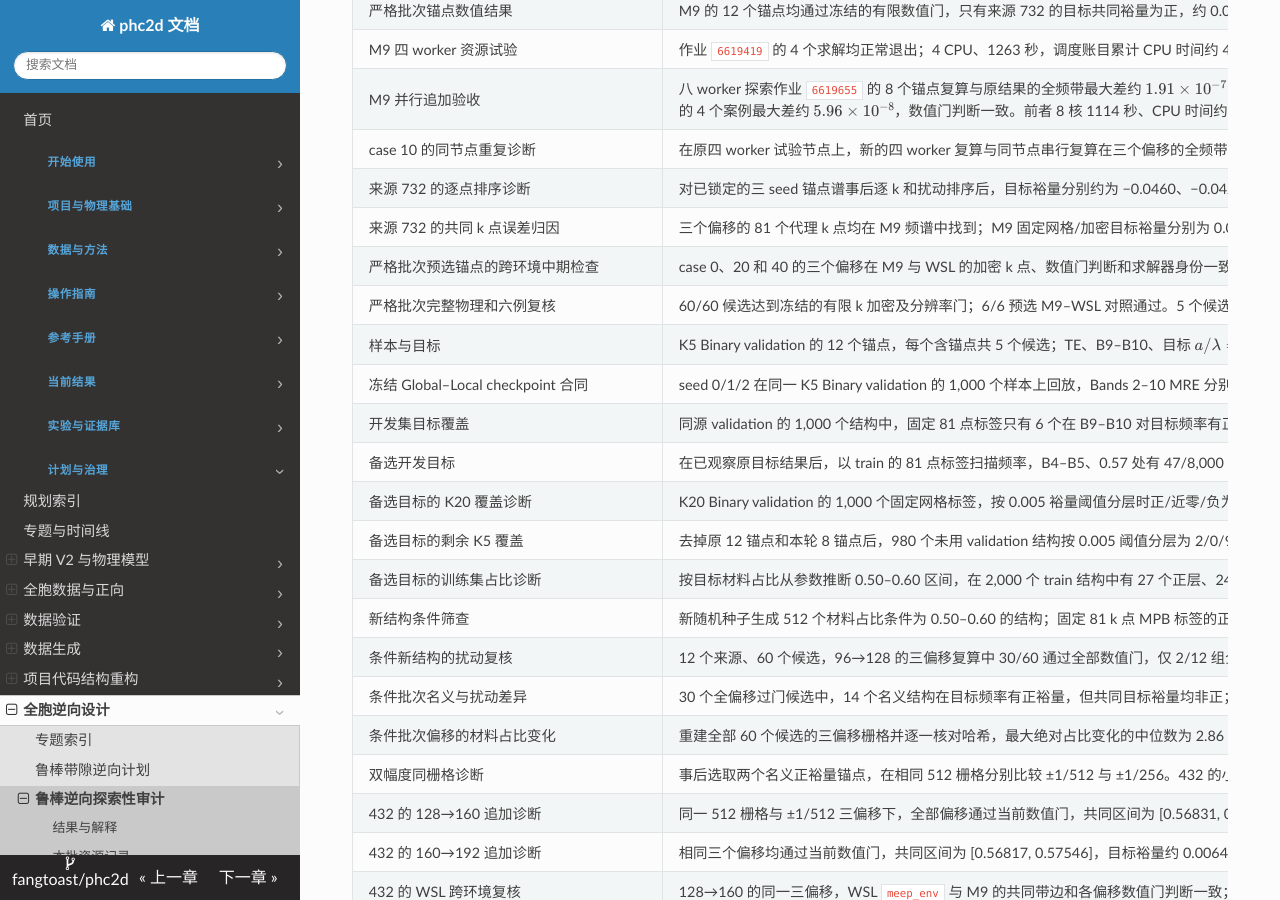
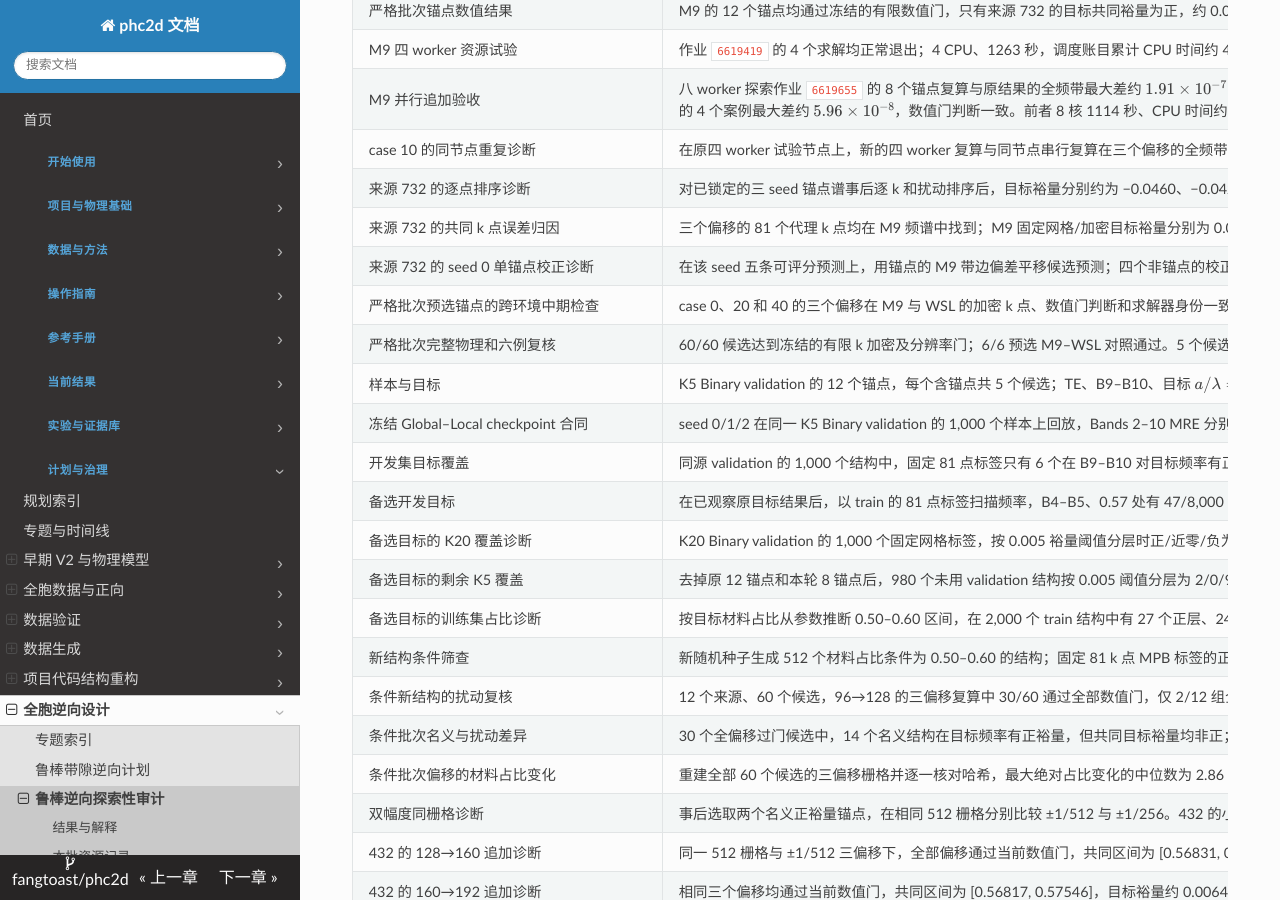
Before and after one commit to fangtoast/phc2d, an MkDocs documentation site: the page built from docs/results/inverse/鲁棒带隙逆向可用性审计.md, in a window 1280 px wide and 900 px high, scrolled down 500 px. Built offline with MkDocs 1.6.1, drawn with Linux system fonts in a browser that asks for light colours; part of the change alters nothing that is shown.

Commit message:
Record conditional inverse edge calibration diagnostic

```diff
--- a/docs/results/inverse/鲁棒带隙逆向可用性审计.md
+++ b/docs/results/inverse/鲁棒带隙逆向可用性审计.md
@@ -17,6 +17,7 @@ validation_backend: mixed
 source_artifacts:
   - runs/20261030/EXP-INV-007_preflight_202610301200
   - runs/20261030/EXP-INV-007_preflight_202610302318
+  - runs/20261101/EXP-INV-007_preflight_202611011445
 ---
 
 <!--
@@ -42,6 +43,7 @@ source_artifacts:
 | case 10 的同节点重复诊断 | 在原四 worker 试验节点上，新的四 worker 复算与同节点串行复算在三个偏移的全频带最大差约 $9.31\times10^{-8}$；新旧两次四 worker 复算最大差约 $2.07\times10^{-6}$，门判断一致 | 初次超差未在这一次重复中重现；同一节点上不同轮次也可出现差异，不能据此确定并行是原因或宣称问题消除。原 $10^{-6}$ 全谱判据及首次未通过记录保持不变 |
 | 来源 732 的逐点排序诊断 | 对已锁定的三 seed 锚点谱事后逐 k 和扰动排序后，目标裕量分别约为 −0.0460、−0.0421、−0.0416；M9 加密结果为 0.05065 | 仅一个来源，代理使用固定 k 网格、MPB 使用加密带边；逐点排序仍未恢复该例正裕量，不能作为已验证修复，也不改变原始不可评分状态 |
 | 来源 732 的共同 k 点误差归因 | 三个偏移的 81 个代理 k 点均在 M9 频谱中找到；M9 固定网格/加密目标裕量分别为 0.05092/0.05065，三 seed 代理固定网格裕量分别为 −0.04605/−0.06248/−0.04156 | 仅一个事后诊断来源；该例的正负判断差异已经出现在共同 k 点上，并非单由加密造成。异常谱仅作诊断，不能作为有效预测；是否能通过局部校准或重新训练修复仍需独立实验 |
+| 来源 732 的 seed 0 单锚点校正诊断 | 在该 seed 五条可评分预测上，用锚点的 M9 带边偏差平移候选预测；四个非锚点的校正后裕量均为正。原始代理已选中 `threshold_minus`，其 M9 裕量约 0.05143，为四个邻域候选中最高；该候选校正后预测约 0.05241。[原始诊断](../../../runs/20261101/EXP-INV-007_preflight_202611011445/source732_seed0_posthoc_diagnostic.json) | 单来源、单 seed 的事后条件描述；锚点校正后的锚点值按构造吻合。原始代理与校正代理选中同一候选，不能据此声称校正改善了排序或通过 P2；本来源未纳入预选六例 WSL 复核 |
 | 严格批次预选锚点的跨环境中期检查 | case 0、20 和 40 的三个偏移在 M9 与 WSL 的加密 k 点、数值门判断和求解器身份一致；各自已保存频谱的最大绝对差为 0 | 三个锚点中期检查，不替代冻结的六例复核，也不单独证明数值门已通过或整个批次通过 |
 | 严格批次完整物理和六例复核 | 60/60 候选达到冻结的有限 k 加密及分辨率门；6/6 预选 M9–WSL 对照通过。5 个候选的目标共同裕量为正，全部来自来源 732 | 12 来源均保留，来源 732 的锚点在两个 seed 上带序异常，按共同规则导致三个 seed 均不可评分；全来源排序与统计门不可判定，P2 未通过。样本为条件分层开发批，不代表总体成功率或实际加工良率 |
 | 样本与目标 | K5 Binary validation 的 12 个锚点，每个含锚点共 5 个候选；TE、B9–B10、目标 $a/\lambda=0.83$ | 样本与频率在查看开发分布后确定，不是预注册测试 |
```
